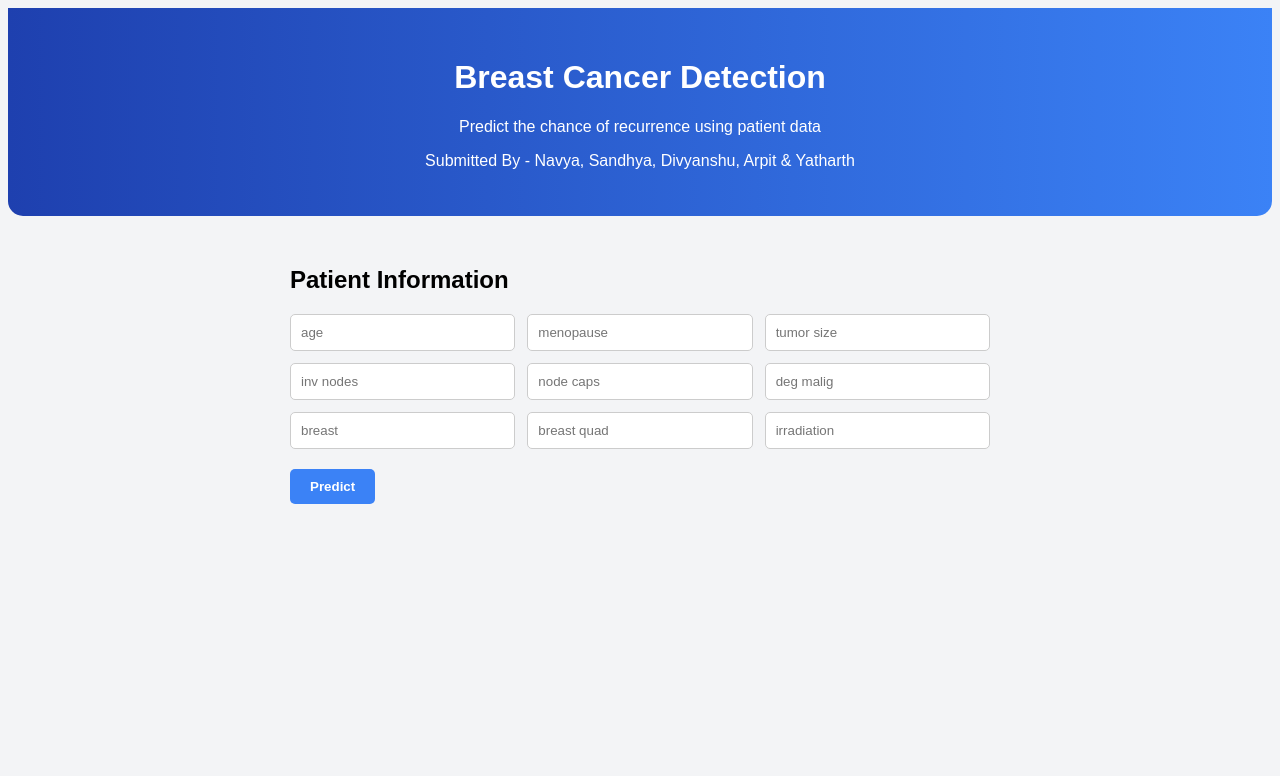
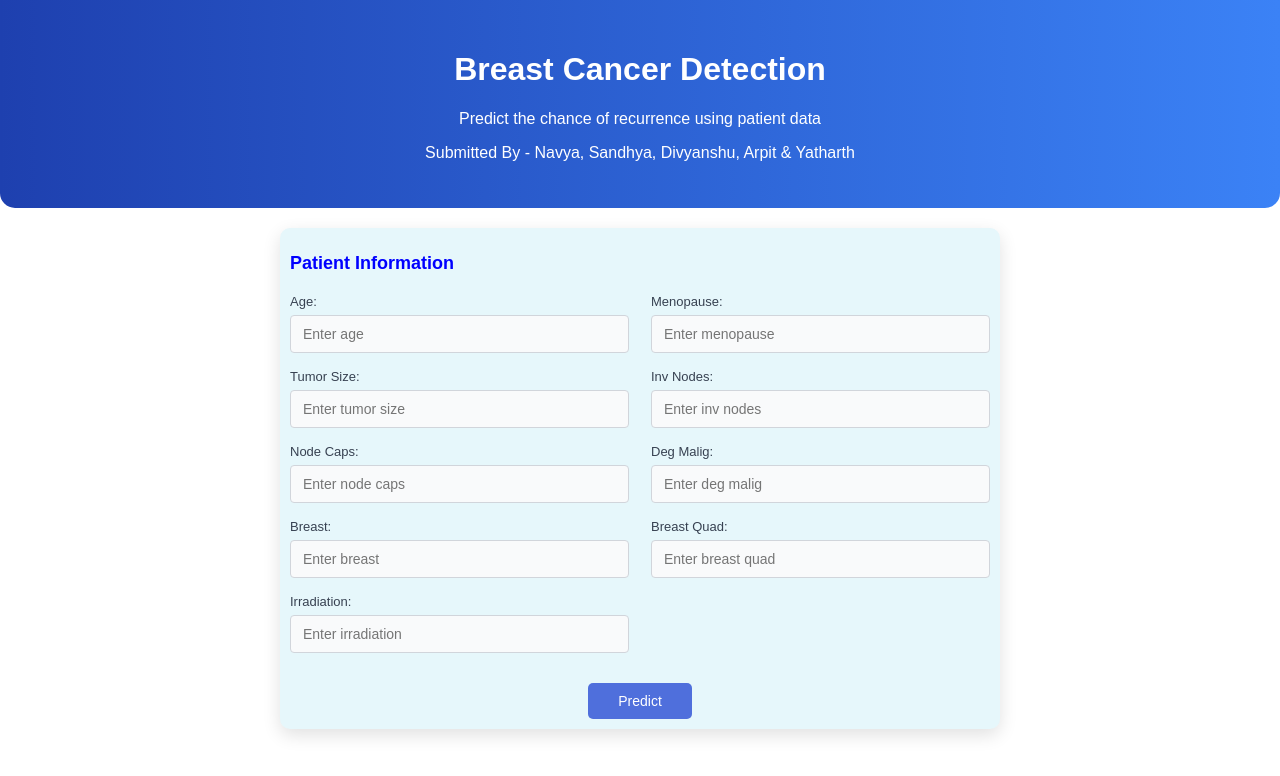
Before and after one commit to Sonali-0/Breast_Cancer_Detection, a React (Create React App) app in the folder frontend/: page / in a window 1280 px wide. Shown: the top 776 px of the page. Built offline with nearby package versions, Linux system fonts and the light colour scheme.

Commit message:
Production-ready backend and frontend update

```diff
--- a/frontend/src/App.css
+++ b/frontend/src/App.css
@@ -1,46 +1,205 @@
-body {
-  background: #f3f4f6;
-  font-family: Arial;
+/* body {
+  margin: 0;
+  padding: 0;
+  background-color: #f3f4f6;
+  font-family: Arial, Helvetica, sans-serif;
 }
 
-.form-container {
-  max-width: 800px;
-  margin: 30px auto;
-  padding: 20px;
-  background: white;
+
+form {
+  max-width: 720px;
+  height: 480px;
+  margin: 40px auto;
+  background: #dddef2;
   border-radius: 12px;
+  box-shadow: 0 8px 22px rgba(0, 0, 0, 0.12);
+  padding: 25px;
 }
 
+
+form h2 {
+  text-align: center;
+  margin-bottom: 25px;
+  color: #1f2937;
+}
+
+
+form > div {
+  display: grid;
+  gap: 20px;
+}
+
+
+input {
+  padding: 12px;
+  font-size: 14px;
+  border-radius: 8px;
+  border: 1px solid #d1d5db;
+}
+
+input:focus {
+  outline: none;
+  border-color: #2563eb;
+}
+
+
+button {
+  display: block;
+  margin: 30px auto 0;
+  padding: 12px 45px;
+  background-color: #2563eb;
+  color: white;
+  border: none;
+  border-radius: 10px;
+  font-size: 15px;
+  font-weight: bold;
+  cursor: pointer;
+}
+
+button:hover {
+  background-color: #7592e4;
+}
+
+
+.result-container {
+  max-width: 720px;
+  margin: 25px auto;
+  padding: 18px;
+  background: hsl(186, 42%, 82%);
+  border-radius: 12px;
+  text-align: center;
+  box-shadow: 0 4px 12px rgba(0, 0, 0, 0.08);
+}
+
+.result-container p {
+  margin: 8px 0;
+  color: #0f172a;
+  font-size: 15px;
+}
+
+
+@media (max-width: 768px) {
+
+  form {
+    margin: 15px;
+    padding: 18px;
+  }
+
+  form > div {
+    grid-template-columns: 1fr;
+  }
+
+  button {
+    width: 100%;
+    padding: 14px;
+  }
+}  */
+/* ===== Global ===== */
+body {
+  margin: 0;
+  padding: 0;
+  background:white;
+  font-family: Arial, Helvetica, sans-serif;
+}
+
+/* ===== Form Card ===== */
+form {
+  max-width: 760px;
+  margin: 30px auto;
+  background: #e6f7fb;
+  border-radius: 10px;
+  padding: 25px;
+  box-shadow: 0 6px 18px rgba(0, 0, 0, 0.12);
+}
+
+/* ===== Section Title ===== */
+form h2 {
+  margin-bottom: 20px;
+  color:blue;
+  font-size: 18px;
+}
+
+/* ===== GRID (4 LEFT : 3 RIGHT) ===== */
 .form-grid {
   display: grid;
-  grid-template-columns: repeat(2,1fr);
-  gap: 12px;
+  grid-template-columns: 1fr 1fr;
+  column-gap: 22px;
+  row-gap: 16px;
 }
 
-.form-input {
-  padding: 10px;
+
+/* ===== Field Wrapper ===== */
+.form-field {
+  display: flex;
+  flex-direction: column;
 }
 
-.form-button {
-  margin-top: 20px;
-  padding: 12px;
-  width: 100%;
-  background: #2563eb;
-  color: white;
-  border: none;
-  border-radius: 8px;
+/* ===== Label (outside input like image) ===== */
+.form-field label {
+  font-size: 13px;
+  color: #374151;
+  margin-bottom: 6px;
+  text-transform: capitalize;
 }
 
-.result-container {
-  text-align: center;
-  margin: 20px;
-  padding: 15px;
-  background: #ecfeff;
-  border-radius: 10px;
+/* ===== Input ===== */
+.form-field input {
+  padding: 10px 12px;
+  font-size: 14px;
+  border-radius: 4px;
+  border: 1px solid #d1d5db;
+  background: #f9fafb;
 }
 
+.form-field input:focus {
+  outline: none;
+  border-color: #4f6fdc;
+  background: #ffffff;
+}
+
+/* ===== Predict Button ===== */
+button {
+  display: block;
+  margin: 30px auto 0;
+  padding: 10px 30px;
+  background: #4f6fdc;
+  color: #ffffff;
+  border: none;
+  border-radius: 5px;
+  font-size: 14px;
+  cursor: pointer;
+}
+
+button:hover {
+  background: #3b5fc9;
+}
+.result-container {
+  max-width: 720px;
+  margin: 30px auto;         /* centers horizontally with vertical spacing */
+  padding: 20px 25px;
+  background-color: #e6f7fb; /* soft light blue background */
+  border-radius: 10px;
+  box-shadow: 0 4px 12px rgba(0, 0, 0, 0.08);
+  text-align: center;        /* center text inside */
+  font-family: Arial, Helvetica, sans-serif;
+  color: #1f2937;
+  font-size: 16px;
+  font-weight: 500;
+}
+
+.result-container p {
+  margin: 8px 0;
+}
+
+
+/* ===== Mobile ===== */
 @media (max-width: 768px) {
+
   .form-grid {
     grid-template-columns: 1fr;
   }
+
+  button {
+    width: 100%;
+  }
 }
--- a/frontend/src/components/UploadForm.js
+++ b/frontend/src/components/UploadForm.js
@@ -54,34 +54,25 @@ const UploadForm = ({ setResult }) => {
     <form onSubmit={handleSubmit} style={{ maxWidth: 700, margin: "20px auto", padding: 10 }}>
       <h2>Patient Information</h2>
 
-      <div style={{
-        display: "grid",
-        gridTemplateColumns: "repeat(auto-fit, minmax(200px,1fr))",
-        gap: 12
-      }}>
-        {Object.keys(formData).map((key) => (
+      <div className="form-grid">
+
+  {Object.keys(formData).map((key, index) => (
+
+    <div className="form-field" key={key}>
+      <label>{key.replace("_", " ")}:</label>
       <input
-            key={key}
         name={key}
         value={formData[key]}
         onChange={handleChange}
-            placeholder={key.replace("_", " ")}
+        placeholder={`Enter ${key.replace("_", " ")}`}
         required
-            style={{ padding: 10, borderRadius: 5, border: "1px solid #ccc" }}
       />
+    </div>
   ))}
+
 </div>
 
-      <button type="submit" style={{
-        marginTop: 20,
-        padding: "10px 20px",
-        borderRadius: 5,
-        border: "none",
-        backgroundColor: "#3b82f6",
-        color: "white",
-        fontWeight: "bold",
-        cursor: "pointer"
-      }}>
+      <button type="submit">
         Predict
       </button>
     </form>
```
Lines whose indentation alone changed are shown as unchanged.
